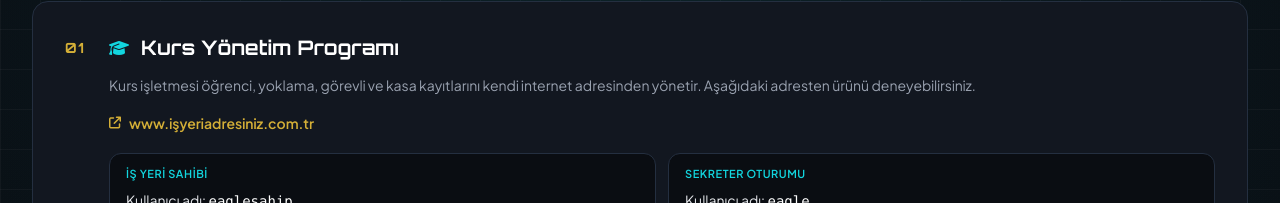
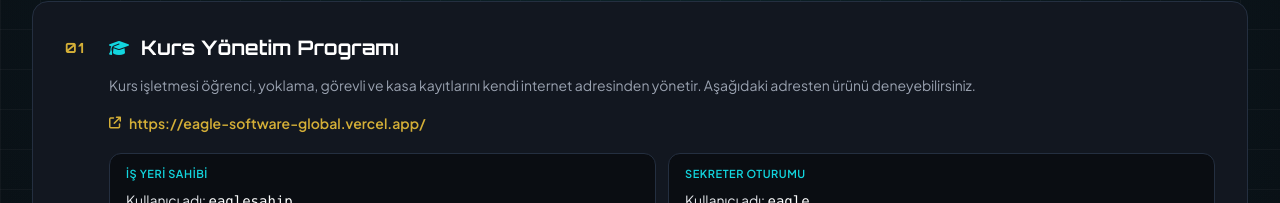
Before and after one commit to hsnkan/eaglesoftware, a Next.js app: page /urunler in a window 1280 px wide. Shown: the part 331-534 px from the top of the page. Built offline with nearby package versions, Linux system fonts and the light colour scheme.

Commit message:
Kurs bağlantısında çalışan adresi göster.
Co-authored-by: Cursor <cursoragent@cursor.com>

```diff
--- a/app/components/UrunListesi.js
+++ b/app/components/UrunListesi.js
@@ -8,7 +8,6 @@ const URUNLER = [
     baslik: "Kurs Yönetim Programı",
     yazi: "Kurs işletmesi öğrenci, yoklama, görevli ve kasa kayıtlarını kendi internet adresinden yönetir. Aşağıdaki adresten ürünü deneyebilirsiniz.",
     test: "https://eagle-software-global.vercel.app/",
-    gorunen: "www.işyeriadresiniz.com.tr",
     girisler: [
       { rol: "İş yeri sahibi", kullanici: "eaglesahip", sifre: "Eaglesahip2026!" },
       { rol: "Sekreter oturumu", kullanici: "eagle", sifre: "eagle2026!" },
```
